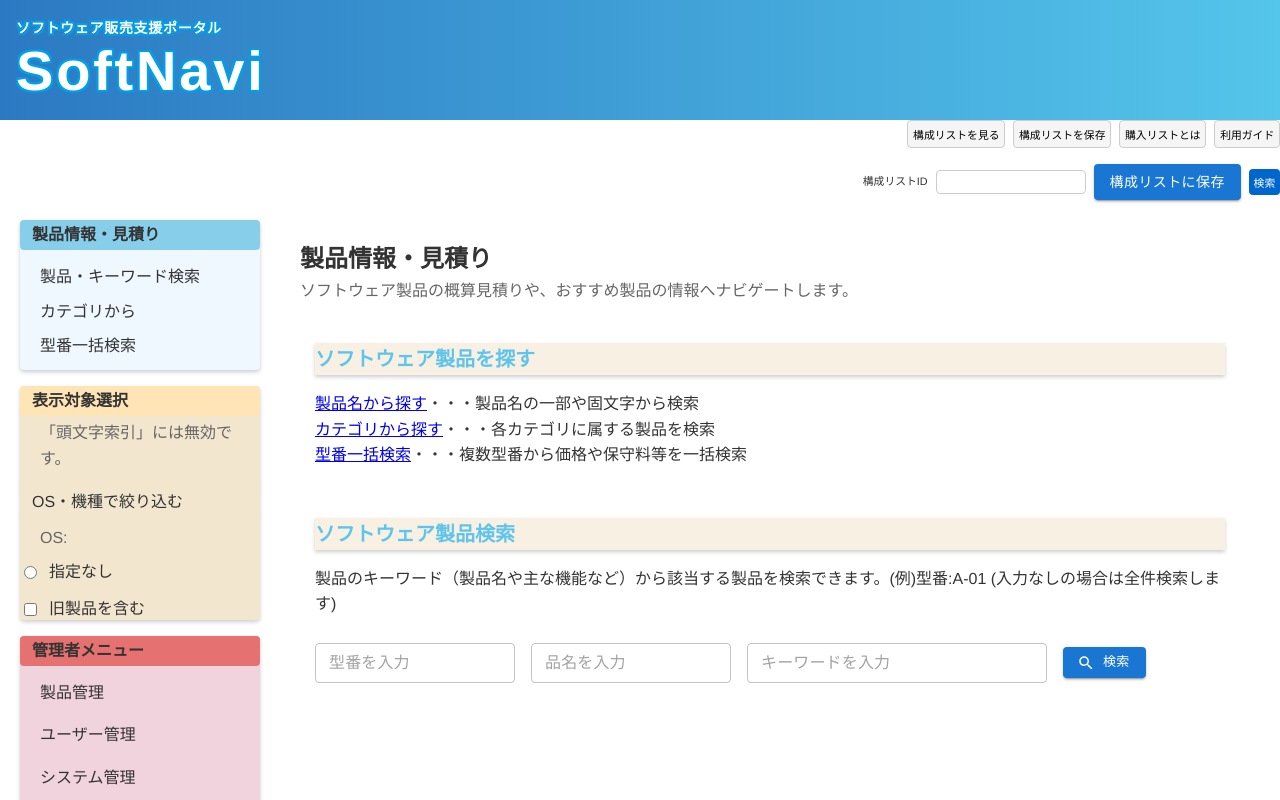
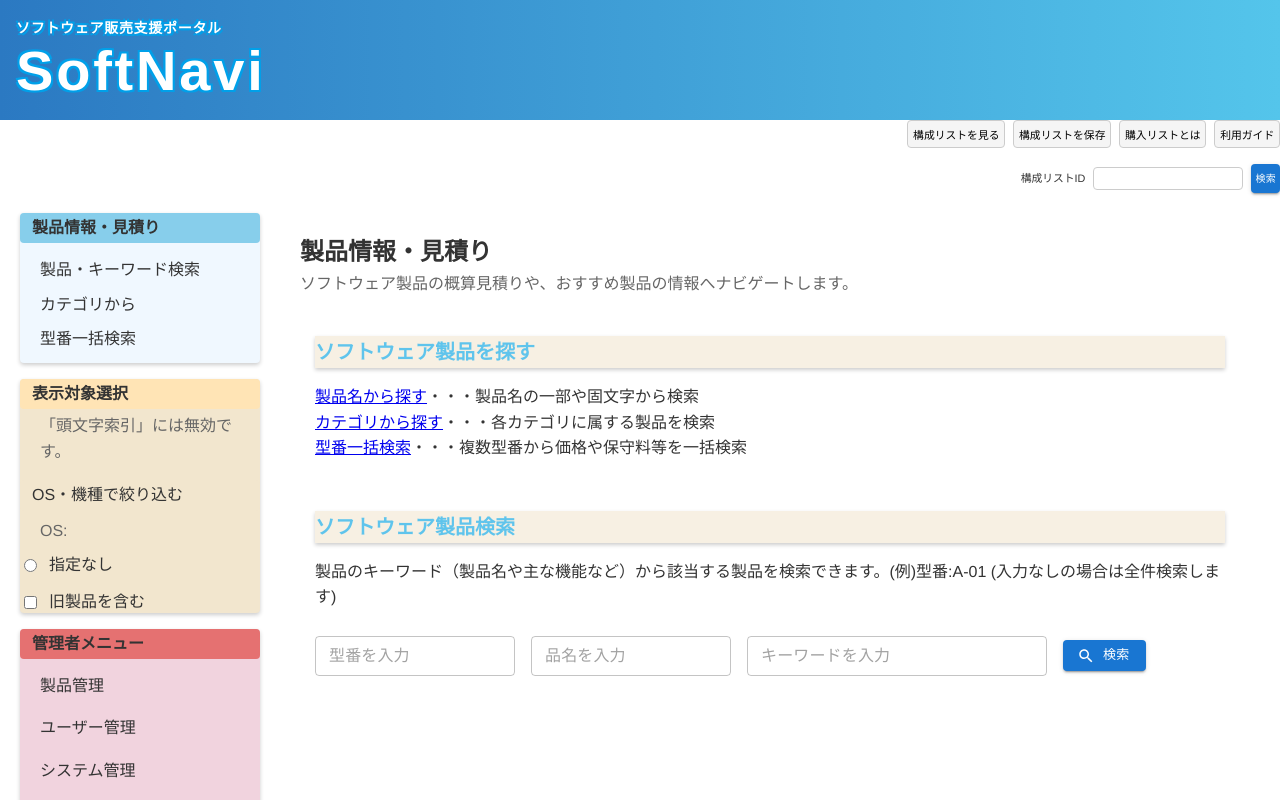
Before and after one commit to slcwr/snavi-clone, a Next.js app in the folder frontend/: page / in a window 1280 px wide. Built offline with nearby package versions, Linux system fonts and the light colour scheme.

Commit message:
カートidで検索

```diff
--- a/frontend/src/components/atoms/Button/CartSearchButton.tsx
+++ b/frontend/src/components/atoms/Button/CartSearchButton.tsx
@@ -4,11 +4,7 @@ import { Button, Stack } from '@mui/material';
 import { useRouter } from 'next/router';
 import { styled } from '@mui/material/styles';
 import { CartState } from '../../../types/cartitem';
-
-
-interface CartSearchbuttonProps {
-    cartId: string;
-  }
+import { useAppSelector, useAppDispatch, store } from '@/stores';
 
 // スタイルのカスタマイズ（オプション）
 const StyledButton = styled(Button)(({ theme }) => ({
@@ -21,33 +17,30 @@ const StyledButton = styled(Button)(({ theme }) => ({
   },
 }));
 
-export const CartSearchbutton = (props:CartSearchbuttonProps)  => {
+export const CartSearchbutton = () => {
   const router = useRouter();
-
+  const state = store.getState();
+  const activeCartId = state.cart.activeCartId;
   const handleSearch = async () => {
     try {
-      await router.push({
-        pathname: '/cart/{props.cartId}',
-
-      });
+      await router.push(`/cart?id=${activeCartId}`);
     } catch (error) {
       console.error('Navigation error:', error);
-
     }
-  }
+  };
   return (
     <Stack direction="row" justifyContent="flex-end">
       <StyledButton
         variant="contained"
         color="primary"
         onClick={handleSearch}
-
         sx={{
-        minWidth: '70px',
-        px: 2  // パディングを調整
+          fontSize: '10px',
+          minWidth: '20px',
+          px: 0.5, // パディングを調整
         }}
       >
-      構成リストに保存
+        検索
       </StyledButton>
     </Stack>
   );
--- a/frontend/src/components/molecules/SearchForm/ConfigurationSearch.tsx
+++ b/frontend/src/components/molecules/SearchForm/ConfigurationSearch.tsx
@@ -1,31 +1,34 @@
 // components/molecules/SearchForm/ConfigurationSearch.tsx
 import styles from './ConfigurationSearch.module.scss';
-import { useAppSelector,useAppDispatch } from '@/stores';
-import { CartSearchbutton } from '../../atoms/Button/CartSearchButton'
+import { useAppSelector, useAppDispatch } from '@/stores';
+import { CartSearchbutton } from '../../atoms/Button/CartSearchButton';
 import { useState } from 'react';
 
-
 export const ConfigurationSearch = () => {
-  const [InputCartId,setInputCartId ] = useState('');
+  const [InputCartId, setInputCartId] = useState('');
   return (
     <div className={styles.configSearch}>
       <div className={styles.configSearch__header}>
         <div className={styles.configSearch__actions}>
-          <button className={styles.configSearch__button}>構成リストを見る</button>
-          <button className={styles.configSearch__button}>構成リストを保存</button>
-          <button className={styles.configSearch__button}>購入リストとは</button>
+          <button className={styles.configSearch__button}>
+            構成リストを見る
+          </button>
+          <button className={styles.configSearch__button}>
+            構成リストを保存
+          </button>
+          <button className={styles.configSearch__button}>
+            購入リストとは
+          </button>
           <button className={styles.configSearch__button}>利用ガイド</button>
         </div>
         <div className={styles.configSearch__input}>
           <label>構成リストID</label>
-          <input type="text"
-          value={InputCartId}
-          onChange = {(e) => setInputCartId(e.target.value)} />
-          <CartSearchbutton
-            cartId={InputCartId}
+          <input
+            type="text"
+            value={InputCartId}
+            onChange={(e) => setInputCartId(e.target.value)}
           />
-
-          <button className={styles.configSearch__submit}>検索</button>
+          <CartSearchbutton />
         </div>
       </div>
     </div>
```
Also changed, not shown: frontend/src/pages/generateproducts/index.tsx (+26 -9 lines). Lines whose indentation alone changed are shown as unchanged.
